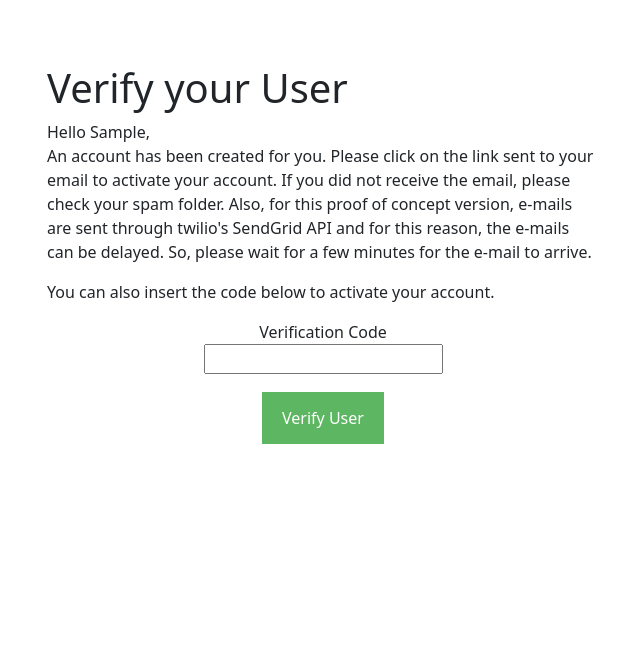
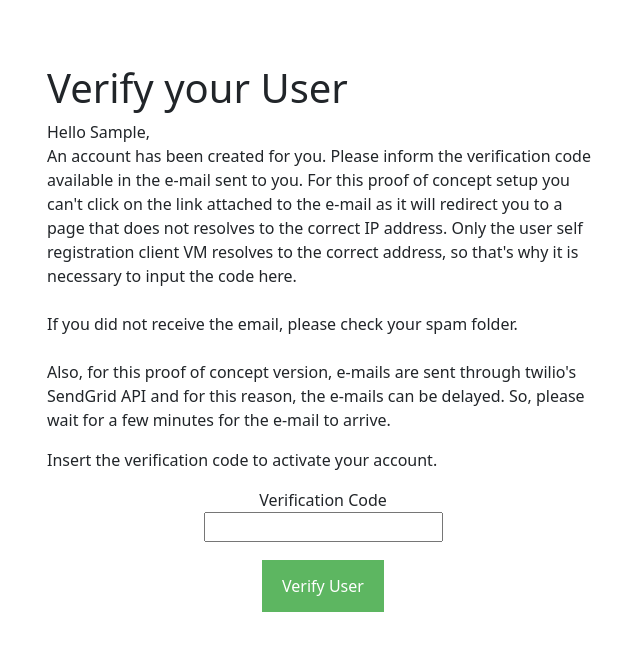
Before and after one commit to DiegoAscanio/es4ps-containers, a Django app: page /verify-email/ in a window 1280 px wide. Shown: the top 651 px of the page, without its empty margins (317-957 px from the left). Run offline with Django 5.2, Linux system fonts and the light colour scheme; the visitor is signed in with stand-in values (Sample User, id 1); parts of the project's set-up code (start-up, migrations or seed data) failed here and were passed over.

Commit message:
bringing updates made in sandbox to this repo

```diff
--- a/django/es4c_manager/main/templates/verification/verify.html
+++ b/django/es4c_manager/main/templates/verification/verify.html
@@ -44,16 +44,21 @@
 <h1>Verify your User</h1>
 <p>
     Hello {{ user.first_name }}, <br />
-    An account has been created for you. Please click on the link sent to your
-    email to activate your account.
 
-    If you did not receive the email, please check your spam folder.
+    An account has been created for you. Please inform the verification code
+    available in the e-mail sent to you. For this proof of concept setup
+    you can't click on the link attached to the e-mail as it will redirect you
+    to a page that does not resolves to the correct IP address. Only the
+    user self registration client VM resolves to the correct address, so
+    that's why it is necessary to input the code here. <br/><br/>
+
+    If you did not receive the email, please check your spam folder. <br/><br/>
 
     Also, for this proof of concept version, e-mails are sent through twilio's
     SendGrid API and for this reason, the e-mails can be delayed. So, please
     wait for a few minutes for the e-mail to arrive.
 </p>
-<p>You can also insert the code below to activate your account.</p>
+<p>Insert the verification code to activate your account.</p>
 <div class="form-group">
     <label for="code">Verification Code</label>
     <br />
```
